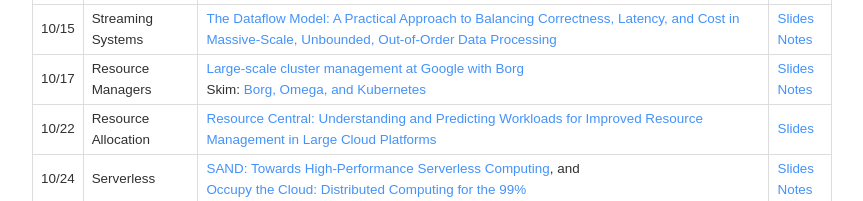
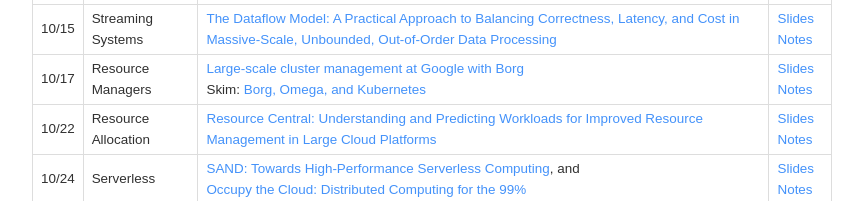
Before and after one commit to kkaffes/cs349d-site, a plain HTML site: page index.html in a window 1280 px wide. Shown: the part 1354-1555 px from the top of the page, without its empty margins (220-1083 px from the left). Drawn offline with Linux system fonts and the light colour scheme.

Commit message:
Add notes for resource allocation

```diff
--- a/index.html
+++ b/index.html
@@ -129,7 +129,8 @@ If you are assigned to take notes for a class, please take the notes in a Google
     <td>10/22</td>
     <td>Resource Allocation</td>
     <td><a href="https://www.microsoft.com/en-us/research/wp-content/uploads/2017/10/Resource-Central-SOSP17.pdf">Resource Central: Understanding and Predicting Workloads for Improved Resource Management in Large Cloud Platforms</a></td>
-    <td><a href="https://docs.google.com/presentation/d/1Isch5Yg9DIU_mMSLZKdP7gocE3db_aVhJTUwIIrf-cM/edit?usp=sharing">Slides</a></td>
+    <td><a href="https://docs.google.com/presentation/d/1Isch5Yg9DIU_mMSLZKdP7gocE3db_aVhJTUwIIrf-cM/edit?usp=sharing">Slides</a><br>
+    <a href="https://docs.google.com/document/d/1eAuv285zAEh6cMbWYwT24t_Mima9utZX3enaxEat3Lk/edit?usp=sharing">Notes</a></td>
   </tr>
 
   <tr>
```
